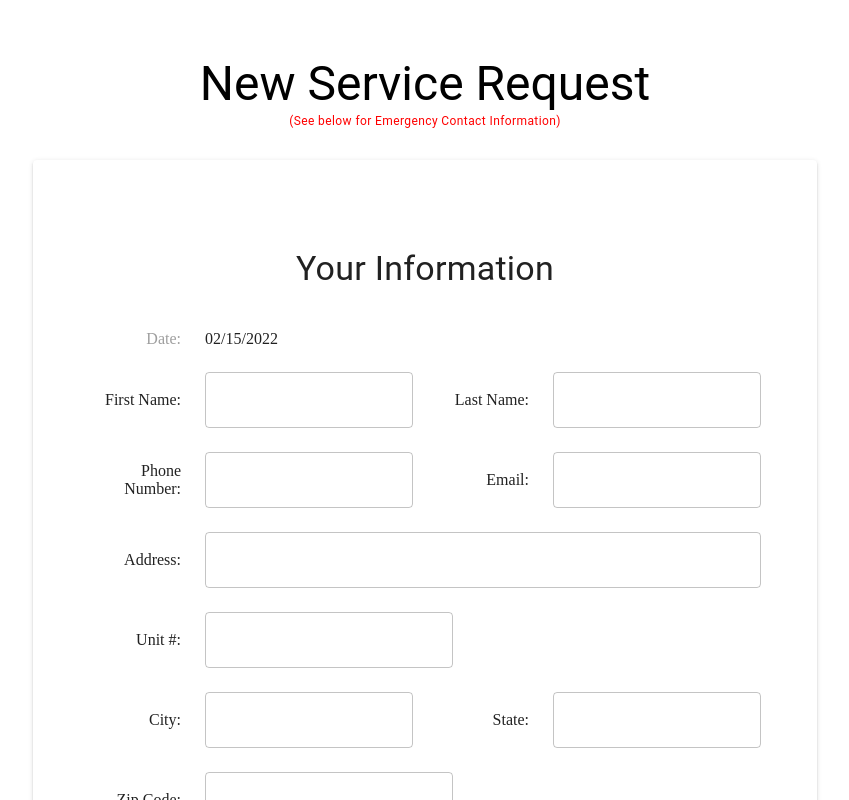
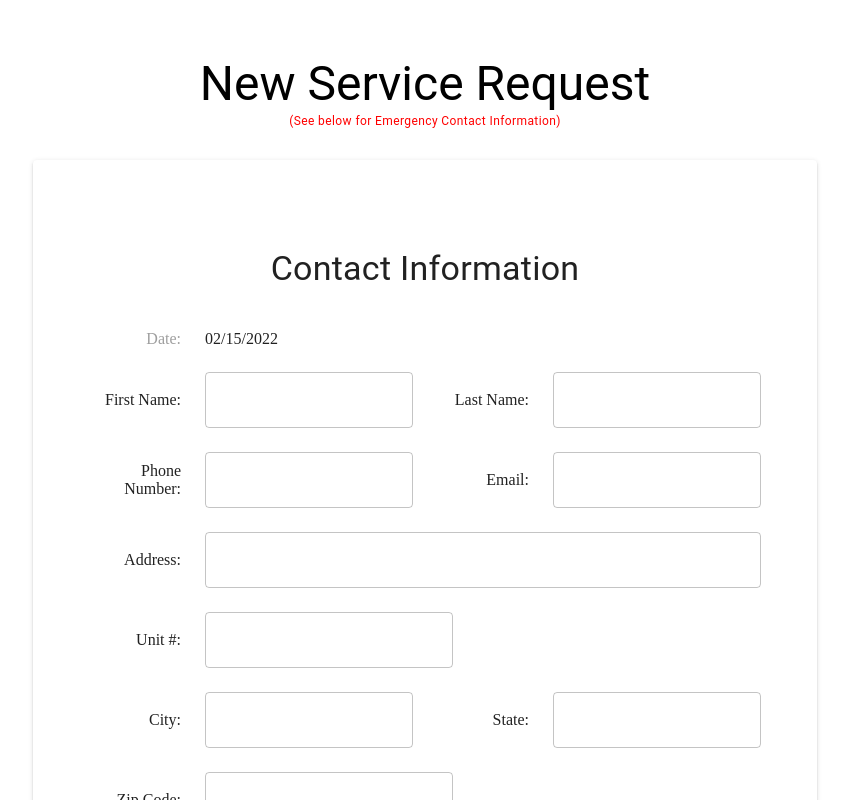
Before and after one commit to AlachuaCountyApps/service-request-cityworks, a React (Create React App) app: page / in a window 1280 px wide. Shown: the top 800 px of the page, without its empty margins (215-1064 px from the left). Built offline with nearby package versions, Linux system fonts and the light colour scheme.

Commit message:
text changes

```diff
--- a/src/components/CallerInformation.js
+++ b/src/components/CallerInformation.js
@@ -16,7 +16,7 @@ export default function CallerInformation() {
         spacing={3}
       >
         <Grid item xs={12} sx={{ textAlign: "center", mb: 2 }}>
-          <Typography variant='h4'>Your Information</Typography>
+          <Typography variant='h4'>Contact Information</Typography>
         </Grid>
         <Grid
           item
--- a/src/data/callerQuestions&Answers.json
+++ b/src/data/callerQuestions&Answers.json
@@ -3,7 +3,7 @@
     "Carpet/Flooring Issue": [
       { "question": "Location Detail", "answers": ["Interior", "Exterior"] },
       {
-        "question": "Carpet Issue Detail",
+        "question": "Carpet/Floor Issue Detail",
         "answers": ["Broken", "Loose Floor", "Ripped", "Trip Hazard", "Torn"]
       }
     ],
```
Also changed, not shown: src/components/OtherContact.js (+1 -7 lines).
